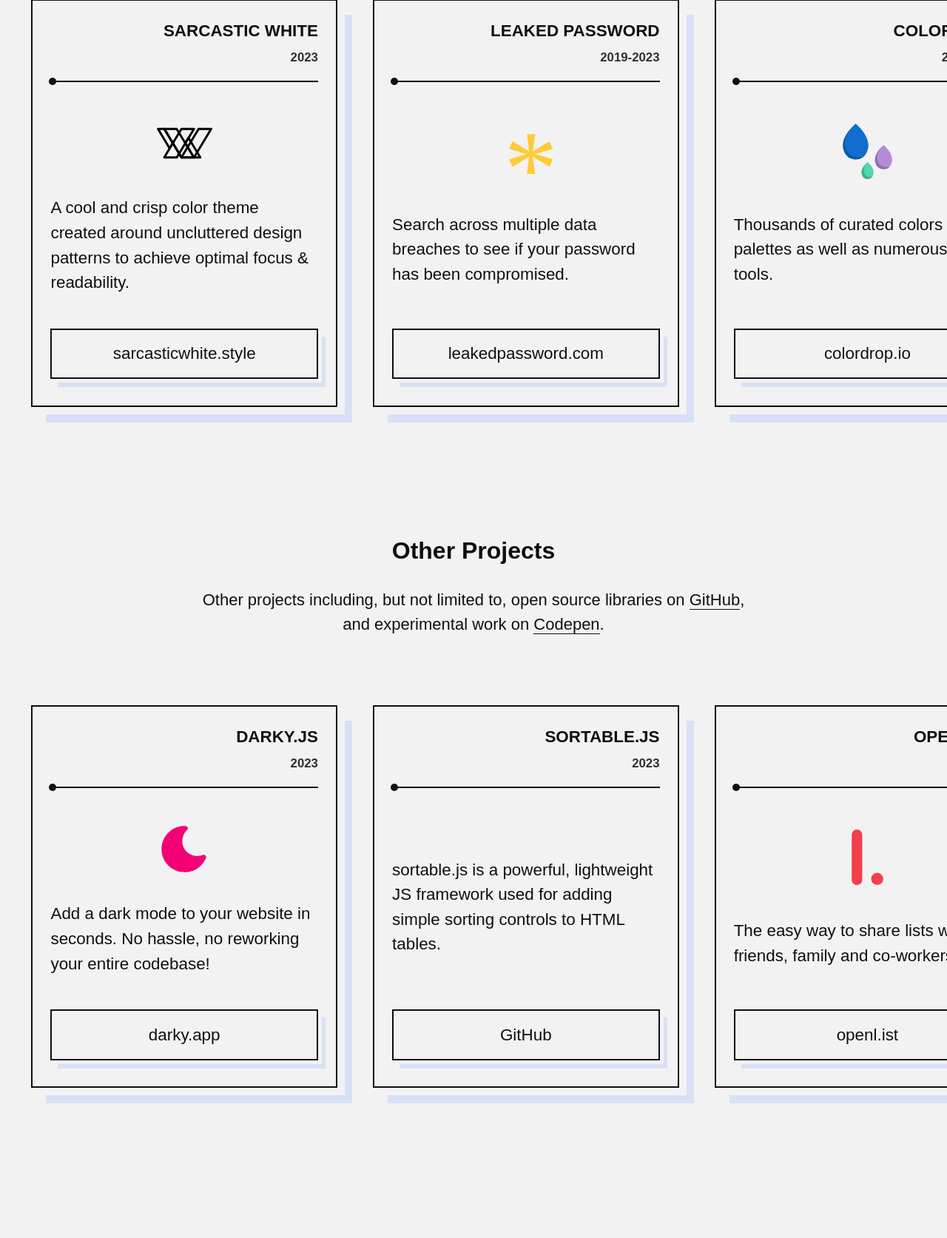
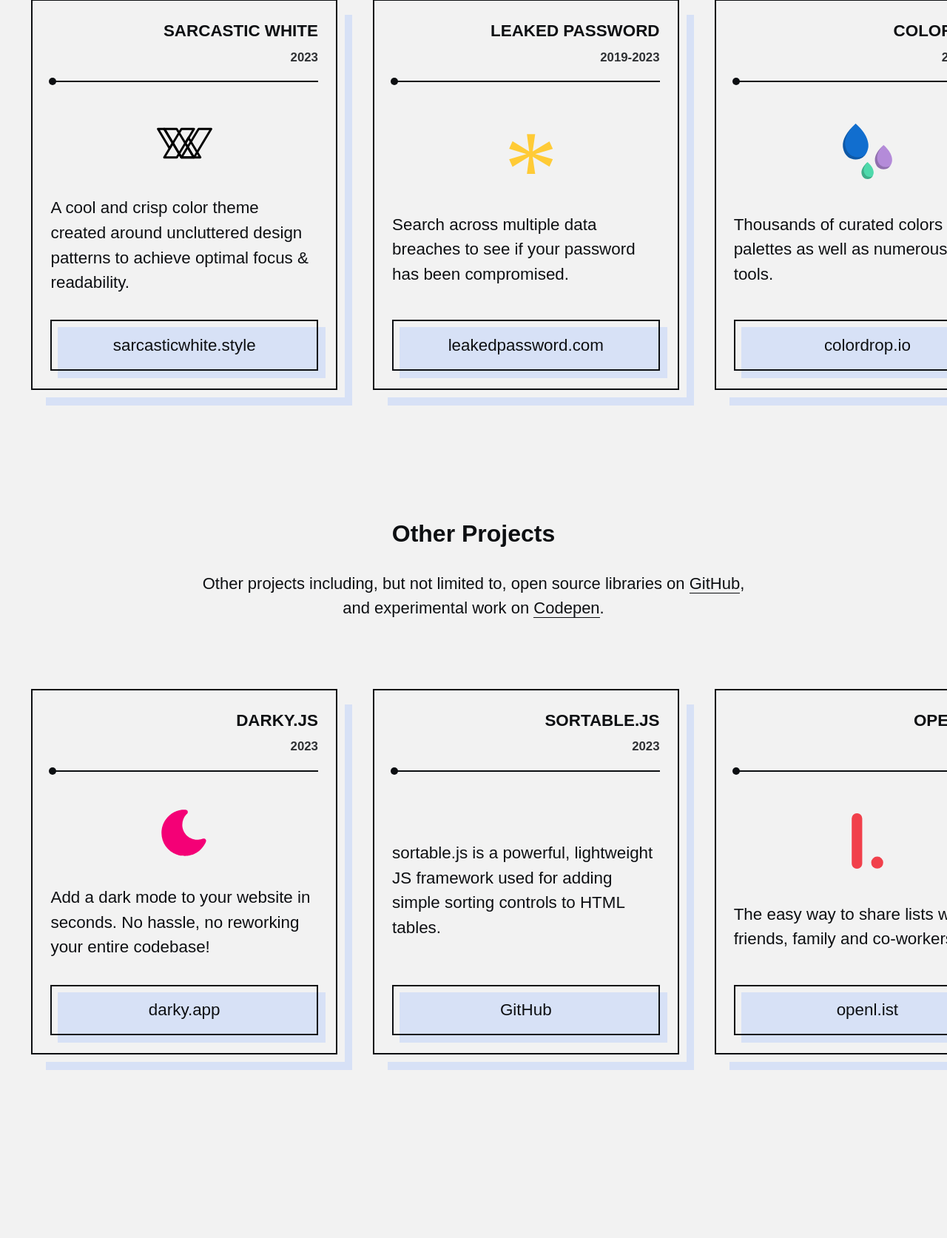
Before and after one commit to triss90/triss.dev, a PHP site: page /index.php in a window 1280 px wide. Shown: the part 1037-2710 px from the top of the page at 74% size. Run offline with PHP 8.4, Linux system fonts and the light colour scheme.

Commit message:
General UI updates

```diff
--- a/assets/css/app.css
+++ b/assets/css/app.css
@@ -766,35 +766,47 @@
 
 .button,
 .settings-button {
+  position: relative;
   background: #f2f2f2;
   color: #0d0f12;
   text-decoration: none;
-  border: 2px solid #0d0f12;
-  box-shadow: 10px 11px 0 0px #d7e1f6;
-  outline: 5px solid #f2f2f2;
-  padding: 0.7rem 1rem;
-  margin: 0.5rem 0;
   display: inline-block;
   text-align: center;
   transform: translate(0);
   transition: all 100ms ease-in-out;
-}
-.button:hover,
-.settings-button:hover {
-  transform: translate(5px, 5px);
-  box-shadow: 5px 6px 0 0px #d7e1f6;
-  outline: 0px solid #f2f2f2;
-}
-.button:hover:active,
-.settings-button:hover:active {
-  transform: translate(8px, 9px);
-  box-shadow: 2px 3px 0 0px #d7e1f6;
-  outline: 0px solid #f2f2f2;
+  z-index: 1;
 }
 .button.block,
 .settings-button.block {
   display: block;
-  padding: 0.7rem 0;
+}
+
+.button {
+  background: transparent;
+  border-bottom: 0;
+}
+.button:after {
+  content: "";
+  position: absolute;
+  width: 100%;
+  height: 100%;
+  background: #d7e1f6;
+  top: 10px;
+  left: 10px;
+  z-index: -1;
+  border-bottom: 0;
+  transition: all 0.3s cubic-bezier(0.26, 0.35, 0.14, 0.65);
+}
+.button:hover:after, .button:active:after, .button:focus:after {
+  top: 0px;
+  left: 0px;
+}
+.button .button-inner {
+  border: 2px solid #0d0f12;
+  display: block;
+  width: 100%;
+  height: 100%;
+  padding: 0.7rem 1rem;
 }
 
 .settings-button {
@@ -1122,6 +1134,9 @@
   margin-bottom: 1.5rem;
   font-family: "Asap", sans-serif;
 }
+.contact input[type=text]:focus, .contact input[type=email]:focus, .contact textarea:focus {
+  outline: 4px solid #5982db;
+}
 .contact input[type=submit], .contact input[type=reset] {
   display: inline-block;
   background: #0d0f12;
@@ -1132,8 +1147,6 @@
   margin: 0 1rem;
   cursor: pointer;
   border: 2px solid #0d0f12;
-  box-shadow: 10px 11px 0 0px #0d0f12;
-  outline: 5px solid #f2f2f2;
 }
 .contact input[type=submit]:hover, .contact input[type=reset]:hover {
   background: rgba(13, 15, 18, 0.85);
@@ -1153,8 +1166,6 @@
   background: #f2f2f2;
   color: #0d0f12;
   border: 2px solid #0d0f12;
-  box-shadow: 10px 11px 0 0px #d7e1f6;
-  outline: 5px solid #f2f2f2;
 }
 .contact input[type=reset]:hover {
   background: rgba(13, 15, 18, 0.05);
--- a/assets/css/darkmode.css
+++ b/assets/css/darkmode.css
@@ -41,24 +41,20 @@
 section#work .work-items .work-item,
 .card {
   background: #353537;
-  box-shadow: 5px 5px #28282a;
-  border: 2px solid #28282a;
+  box-shadow: 20px 21px 0 0px #4d596b;
+  border: none;
+  outline: 10px solid #0d0f12;
   color: #f2f2f2;
 }
 
 section#work .work-items .work-item .button {
   background: #0d0f12;
-  box-shadow: 5px 5px #28282a;
   border: 2px solid #28282a;
+  box-shadow: 0;
   color: #f2f2f2;
 }
-section#work .work-items .work-item .button:hover {
-  transform: translate(2px, 2px);
-  box-shadow: 3px 3px #28282a;
-}
-section#work .work-items .work-item .button:hover:active {
-  transform: translate(3px, 3px);
-  box-shadow: 0px 0px #28282a;
+section#work .work-items .work-item .button:after {
+  background: #181b21;
 }
 
 .sarcasticwhite path {
@@ -109,7 +105,14 @@
 .contact textarea {
   background: #353537 !important;
   color: #f2f2f2;
-  border-color: #353537;
+  border: 2px solid #0d0f12;
+  box-shadow: 10px 11px 0 0px #4d596b;
+  outline: 5px solid #0d0f12;
+}
+.contact input[type=text]:active,
+.contact input[type=email]:active,
+.contact textarea:active {
+  outline: 2px solid #5982db;
 }
 .contact input[type=text]::-moz-placeholder, .contact input[type=email]::-moz-placeholder, .contact textarea::-moz-placeholder {
   color: #f2f2f2;
@@ -306,4 +309,11 @@
 
 .radio-wrapper > [type=radio] + span::after {
   background: #f2f2f2 !important;
+}
+
+header.home {
+  position: relative;
+}
+header.home:before {
+  color: #f2f2f2;
 }/*# sourceMappingURL=darkmode.css.map */
--- a/contact/index.php
+++ b/contact/index.php
@@ -29,7 +29,7 @@
             <fieldset>
 
                 <label for="name">Name <span class="required">(required)</span></label>
-                <span><input type="text" name="your-name" value="" size="40" id="name" aria-label="Name" aria-required="true" aria-invalid="false" required placeholder="Your name here"></span>
+                <span><input type="text" name="your-name" value="" size="40" id="name" aria-label="Name" aria-required="true" aria-invalid="false" required placeholder="Your name here" ></span>
 
                 <label for="e-mail">Email address <span class="required">(required)</span></label>
                 <span><input type="email" name="your-email" value="" pattern="[a-z0-9._%+-]+@[a-z0-9.-]+\.[a-z]{2,}$" size="40" id="e-mail" aria-label="Email address" aria-required="true" aria-invalid="false" required placeholder="Your email here"></span>
@@ -41,7 +41,7 @@
 
             </fieldset>
 
-            <input type="submit" id="contactSubmit" disabled value="Send message">
+            <input type="submit" id="contactSubmit" value="Send message">
             <input type="reset" value="Clear contact form">
         </form>
         <br><br><br>
--- a/index.php
+++ b/index.php
@@ -46,7 +46,7 @@
                     </g>
                 </svg>
                 <p class="work-item-description">A cool and crisp color theme created around uncluttered design patterns to achieve optimal focus & readability.</p>
-                <a href="https://sarcasticwhite.style" target="_blank" rel="noopener" class="button block">sarcasticwhite.style</a>
+                <a href="https://sarcasticwhite.style" target="_blank" rel="noopener" class="button block"><span class="button-inner">sarcasticwhite.style</span></a>
             </div>
 
             <div class="work-item">
@@ -57,7 +57,7 @@
                     </text>
                 </svg>
                 <p class="work-item-description">Search across multiple data breaches to see if your password has been compromised.</p>
-                <a href="https://leakedpassword.com" target="_blank" rel="noopener" class="button block">leakedpassword.com</a>
+                <a href="https://leakedpassword.com" target="_blank" rel="noopener" class="button block"><span class="button-inner">leakedpassword.com</span></a>
             </div>
 
             <div class="work-item">
@@ -105,7 +105,7 @@
                     </g>
                 </svg>
                 <p class="work-item-description">Thousands of curated colors & palettes as well as numerous color tools.</p>
-                <a href="https://colordrop.io" target="_blank" rel="noopener" class="button block">colordrop.io</a>
+                <a href="https://colordrop.io" target="_blank" rel="noopener" class="button block"><span class="button-inner">colordrop.io</span></a>
             </div>
 
             <div class="work-item">
@@ -118,7 +118,7 @@
                   </g>
                 </svg>
                 <p class="work-item-description">Probably Denmark's best and cheapest LiteSpeed cPanel webhotel with daily backup</p>
-                <a href="https://cloudnet.dk" target="_blank" rel="noopener" class="button block">cloudnet.dk</a>
+                <a href="https://cloudnet.dk" target="_blank" rel="noopener" class="button block"><span class="button-inner">cloudnet.dk</span></a>
             </div>
 
             <div class="work-item">
@@ -131,7 +131,7 @@
                     </g>
                 </svg>
                 <p class="work-item-description">A collection of useful tools covering topics like web, network, design, security and many more.</p>
-                <a href="https://webbox.dev" target="_blank" rel="noopener" class="button block">webbox.dev</a>
+                <a href="https://webbox.dev" target="_blank" rel="noopener" class="button block"><span class="button-inner">webbox.dev</span></a>
             </div>
 
             <div class="work-item">
@@ -144,7 +144,7 @@
                   </g>
                 </svg>
                 <p class="work-item-description">Cloudservers A/S provides high performance cloudservers are perfect for everything from web-apps and development to large enterprise RDS environments.</p>
-                <a href="https://cloudservers.dk" target="_blank" rel="noopener" class="button block">cloudservers.dk</a>
+                <a href="https://cloudservers.dk" target="_blank" rel="noopener" class="button block"><span class="button-inner">cloudservers.dk</span></a>
             </div>
 
             <div class="work-item">
@@ -162,7 +162,7 @@
                     </g>
                 </svg>
                 <p class="work-item-description">The simple grid system based on Flexbox.</p>
-                <a href="https://gridder.io" target="_blank" rel="noopener" class="button block">gridder.io</a>
+                <a href="https://gridder.io" target="_blank" rel="noopener" class="button block"><span class="button-inner">gridder.io</span></a>
             </div>
 
         </div>
@@ -198,13 +198,13 @@
                     </g>
                 </svg>
                 <p class="work-item-description">Add a dark mode to your website in seconds. No hassle, no reworking your entire codebase!</p>
-                <a href="https://darky.app" target="_blank" rel="noopener" class="button block">darky.app</a>
+                <a href="https://darky.app" target="_blank" rel="noopener" class="button block"><span class="button-inner">darky.app</span></a>
             </div>
 
             <div class="work-item">
                 <h3 class="work-item-title">sortable.js<br><small>2023</small></h3>
                 <p class="work-item-description">sortable.js is a powerful, lightweight JS framework used for adding simple sorting controls to HTML tables.</p>
-                <a href="https://github.com/triss90/sortable.js" target="_blank" rel="noopener" class="button block">GitHub</a>
+                <a href="https://github.com/triss90/sortable.js" target="_blank" rel="noopener" class="button block"><span class="button-inner">GitHub</span></a>
             </div>
 
             <div class="work-item">
@@ -218,7 +218,7 @@
                     </g>
                 </svg>
                 <p class="work-item-description">The easy way to share lists width friends, family and co-workers.</p>
-                <a href="https://openl.ist" target="_blank" rel="noopener" class="button block">openl.ist</a>
+                <a href="https://openl.ist" target="_blank" rel="noopener" class="button block"><span class="button-inner">openl.ist</span></a>
             </div>
 
             <div class="work-item">
@@ -231,7 +231,7 @@
                     </g>
                 </svg>
                 <p class="work-item-description">The lightest WYSIWYG editor on the internet.</p>
-                <a href="https://muds.io" target="_blank" rel="noopener" class="button block">muds.io</a>
+                <a href="https://muds.io" target="_blank" rel="noopener" class="button block"><span class="button-inner">muds.io</span></a>
             </div>
 
             <div class="work-item">
@@ -259,7 +259,7 @@
                     </g>
                 </svg>
                 <p class="work-item-description">Notifications, share dialogs, subscription forms and popups.</p>
-                <a href="https://plaask.com" target="_blank" rel="noopener" class="button block">plaask.com</a>
+                <a href="https://plaask.com" target="_blank" rel="noopener" class="button block"><span class="button-inner">plaask.com</span></a>
             </div>
 
             <div class="work-item">
@@ -272,7 +272,7 @@
                   </g>
                 </svg>
                 <p class="work-item-description">The future of cloud services in cooporation with Microsoft, Google, Amazon and Dropbox, with more than 50 datacenters worldwide.</p>
-                <a href="https://cloudportal.dk" target="_blank" rel="noopener" class="button block">cloudportal.dk</a>
+                <a href="https://cloudportal.dk" target="_blank" rel="noopener" class="button block"><span class="button-inner">cloudportal.dk</span></a>
             </div>
 
             <div class="work-item">
@@ -305,13 +305,13 @@
                     </g>
                 </svg>
                 <p class="work-item-description">Free custom URL Shortener with analytics! Shortened URLs will never expire.</p>
-                <a href="https://yirra.net" target="_blank" rel="noopener" class="button block">yirra.net</a>
+                <a href="https://yirra.net" target="_blank" rel="noopener" class="button block"><span class="button-inner">yirra.net</span></a>
             </div>
 
             <div class="work-item">
                 <h3 class="work-item-title">Scutum<br><small>2021-2023</small></h3>
                 <p class="work-item-description"></p>scutum.pw allows you to encrypt and transfer passwords and other sensitive data via a one-time link
-                <a href="https://scutum.pw/" target="_blank" rel="noopener" class="button">scutum.pw</a>
+                <a href="https://scutum.pw/" target="_blank" rel="noopener" class="button">scutum.pw</span></a>
             </div>
 
             <div class="work-item">
@@ -321,115 +321,115 @@
                     <path stroke="#222" d="M148.216 98.2875V8.00001H100.048V76.3842H8.00003V8.00001H53.7214V59.9398" stroke-width="15"/>
                 </svg>
                 <p class="work-item-description">A reintepretaion of the browser's stylesheet</p>
-                <a href="https://html.digital" target="_blank" rel="noopener" class="button block">html.digital</a>
+                <a href="https://html.digital" target="_blank" rel="noopener" class="button block"><span class="button-inner">html.digital</span></a>
             </div>
 
             <div class="work-item">
                 <h3 class="work-item-title">dotbot<br><small>2019</small></h3>
                 <p class="work-item-description">A simple library that let's you create a randomised, dotted background-pattern on any given element on your website.</p>
-                <a href="https://github.com/triss90/dotbot" target="_blank" rel="noopener" class="button">GitHub</a>
+                <a href="https://github.com/triss90/dotbot" target="_blank" rel="noopener" class="button">GitHub</span></a>
             </div>
 
             <div class="work-item">
                 <h3 class="work-item-title">CSS Radio Buttons<br><small>2019</small></h3>
                 <p class="work-item-description">Elegant, pure CSS radio buttons.</p>
-                <a href="https://codepen.io/triss90/pen/XNEdRe" target="_blank" rel="noopener" class="button block">CodePen</a>
+                <a href="https://codepen.io/triss90/pen/XNEdRe" target="_blank" rel="noopener" class="button block"><span class="button-inner">CodePen</span></a>
             </div>
 
             <div class="work-item">
                 <h3 class="work-item-title">Ditte's Dilemma<br><small>2019</small></h3>
                 <p class="work-item-description">A blog about overcoming obstacles and living an alternative life, marked by chronic pain.</p>
-                <a href="https://dittesdilemma.dk" target="_blank" rel="noopener" class="button block">dittesdilemma.dk</a>
+                <a href="https://dittesdilemma.dk" target="_blank" rel="noopener" class="button block"><span class="button-inner">dittesdilemma.dk</span></a>
             </div>
 
             <div class="work-item">
                 <h3 class="work-item-title">Cut And Move<br><small>2021</small></h3>
                 <p class="work-item-description">Jeg kører ud til virksomheder med min mobile frisørsalon. Medarbejderen booker via mit system og afregner direkte hos mig.</p>
-                <a href="https://cutandmove.dk/" target="_blank" rel="noopener" class="button block">cutandmove.dk</a>
+                <a href="https://cutandmove.dk/" target="_blank" rel="noopener" class="button block"><span class="button-inner">cutandmove.dk</span></a>
             </div>
 
             <div class="work-item">
                 <h3 class="work-item-title">WordBoss<br><small>2021</small></h3>
                 <p class="work-item-description">WordBoss is an owner-run company for professional translations and language services. In their role as translation specialists, they have been a reliable business partner for more than 20 years.</p>
-                <a href="https://wordboss.de" target="_blank" rel="noopener" class="button block">wordboss.de</a>
+                <a href="https://wordboss.de" target="_blank" rel="noopener" class="button block"><span class="button-inner">wordboss.de</span></a>
             </div>
 
             <div class="work-item">
                 <h3 class="work-item-title">Terminal Portfolio<br><small>2019</small></h3>
                 <p class="work-item-description">A Javascript powered terminal portfolio. Navigate the portfolio using commands.</p>
-                <a href="https://codepen.io/triss90/pen/ZZmbVx" target="_blank" rel="noopener" class="button block">CodePen</a>
+                <a href="https://codepen.io/triss90/pen/ZZmbVx" target="_blank" rel="noopener" class="button block"><span class="button-inner">CodePen</span></a>
             </div>
 
             <div class="work-item">
                 <h3 class="work-item-title">Compressionbear<br><small>2019</small></h3>
                 <p class="work-item-description">Make your images ready for the internet by compressing them by up to 90%, all without loosing quality.</p>
-                <a href="https://compressionbear.com" target="_blank" rel="noopener" class="button block">compressionbear.com</a>
+                <a href="https://compressionbear.com" target="_blank" rel="noopener" class="button block"><span class="button-inner">compressionbear.com</span></a>
             </div>
 
             <div class="work-item">
                 <h3 class="work-item-title">Flat Icons<br><small>2015</small></h3>
                 <p class="work-item-description">Make your design process a breeze with these 68 carefully crafted icons.</p>
-                <a href="https://www.iconfinder.com/iconsets/flaticons-1" target="_blank" rel="noopener" class="button block">IconFinder</a>
+                <a href="https://www.iconfinder.com/iconsets/flaticons-1" target="_blank" rel="noopener" class="button block"><span class="button-inner">IconFinder</span></a>
             </div>
 
             <div class="work-item">
                 <h3 class="work-item-title">CSS Hover Effects<br><small>2015-2019</small></h3>
                 <p class="work-item-description">A compilation of css hover effects ranging from rotate effects to bounce effects and many more.</p>
-                <a href="https://github.com/triss90/hover-effects" target="_blank" rel="noopener" class="button block">GitHub</a>
+                <a href="https://github.com/triss90/hover-effects" target="_blank" rel="noopener" class="button block"><span class="button-inner">GitHub</span></a>
             </div>
 
             <div class="work-item">
                 <h3 class="work-item-title">Mrkdwn<br><small>2019</small></h3>
                 <p class="work-item-description">Mrkdwn is a free and open-source reference guide that explains how to use Markdown, the simple and easy-to-use markup language you can use to format virtually any document.</p>
-                <a href="https://mrkdwn.net" target="_blank" rel="noopener" class="button block">mrkdwn.net</a>
+                <a href="https://mrkdwn.net" target="_blank" rel="noopener" class="button block"><span class="button-inner">mrkdwn.net</span></a>
             </div>
 
             <div class="work-item">
                 <h3 class="work-item-title">Sticky Navigation<br><small>2018</small></h3>
                 <p class="work-item-description">A navigation example that sticks when the user has scrolled to a certain point.</p>
-                <a href="https://codepen.io/triss90/pen/adb63fdc530050cd75f6b26b0f4cb573" target="_blank" rel="noopener" class="button block">CodePen</a>
+                <a href="https://codepen.io/triss90/pen/adb63fdc530050cd75f6b26b0f4cb573" target="_blank" rel="noopener" class="button block"><span class="button-inner">CodePen</span></a>
             </div>
 
             <div class="work-item">
                 <h3 class="work-item-title">Masonry<br><small>2015-2019</small></h3>
                 <p class="work-item-description">A lightweight, responsive Masonry grid framework.</p>
-                <a href="https://github.com/triss90/masonry" target="_blank" rel="noopener" class="button block">GitHub</a>
+                <a href="https://github.com/triss90/masonry" target="_blank" rel="noopener" class="button block"><span class="button-inner">GitHub</span></a>
             </div>
 
             <div class="work-item">
                 <h3 class="work-item-title">sceletus.css<br><small>2015-2019</small></h3>
                 <p class="work-item-description">A simple, lightweight, responsive css-framework inspired by bootstrap, pure, skeleton and foundation.</p>
-                <a href="https://github.com/triss90/sceletus.css" target="_blank" rel="noopener" class="button block">GitHub</a>
+                <a href="https://github.com/triss90/sceletus.css" target="_blank" rel="noopener" class="button block"><span class="button-inner">GitHub</span></a>
             </div>
 
             <div class="work-item">
                 <h3 class="work-item-title">Food Icons<br><small>2017</small></h3>
                 <p class="work-item-description">Designing a food app? Make your design process a breeze with these carefully crafted icons. The collection includes 12 uniquely designed food icons.</p>
-                <a href="https://gum.co/iewNgu" target="_blank" rel="noopener" class="button block">Gumroad</a>
+                <a href="https://gum.co/iewNgu" target="_blank" rel="noopener" class="button block"><span class="button-inner">Gumroad</span></a>
             </div>
 
             <div class="work-item">
                 <h3 class="work-item-title">PC123<br><small>2019-<?php echo date("Y"); ?></small></h3>
                 <p class="work-item-description">A Teamviewer remote control website, that lets users download and start a Teamviewer session quickly and smoothly.</p>
-                <a href="http://pc123.dk/" target="_blank" rel="noopener" class="button block">pc123.dk</a>
+                <a href="http://pc123.dk/" target="_blank" rel="noopener" class="button block"><span class="button-inner">pc123.dk</span></a>
             </div>
 
             <div class="work-item">
                 <h3 class="work-item-title">CSS line numbers<br><small>2019</small></h3>
                 <p class="work-item-description">Pure CSS line numbers, made with "counter-reset" and "counter-increment".</p>
-                <a href="https://codepen.io/triss90/pen/bZaQYJ" target="_blank" rel="noopener" class="button block">CodePen</a>
+                <a href="https://codepen.io/triss90/pen/bZaQYJ" target="_blank" rel="noopener" class="button block"><span class="button-inner">CodePen</span></a>
             </div>
 
             <div class="work-item">
                 <h3 class="work-item-title">Simplistic Dialog<br><small>2019</small></h3>
                 <p class="work-item-description">A simple, yet powerful jQuery modal.</p>
-                <a href="https://codepen.io/triss90/pen/gMwRXQ" target="_blank" rel="noopener" class="button block">CodePen</a>
+                <a href="https://codepen.io/triss90/pen/gMwRXQ" target="_blank" rel="noopener" class="button block"><span class="button-inner">CodePen</span></a>
             </div>
 
             <div class="work-item">
                 <h3 class="work-item-title">Wireframe UI Kit<br><small>2017</small></h3>
                 <p class="work-item-description">Impress your clients with uniquely designed user-flows and wireframing UX elements. You'll receive 30 unique elements!</p>
-                <a href="https://gumroad.com/l/gfVN" target="_blank" rel="noopener" class="button block">Gumroad</a>
+                <a href="https://gumroad.com/l/gfVN" target="_blank" rel="noopener" class="button block"><span class="button-inner">Gumroad</span></a>
             </div>
 
         </div>
@@ -461,6 +461,7 @@
 </main>
 
 <script>
+    // Load posts
     function loadJSON(callback) {
 
         var xobj = new XMLHttpRequest();
@@ -474,6 +475,7 @@
         xobj.send(null);
     }
 
+    // Populate posts
     function init() {
 
         var postsList = document.getElementById('postsList');
@@ -507,6 +509,7 @@
         });
     }
 
+    //
     function ready(fn) {
         if (document.attachEvent ? document.readyState === "complete" : document.readyState !== "loading"){
             fn();
@@ -515,10 +518,9 @@
             init();
         }
     }
-
     ready();
 
-    // Scroll highlighted
+    // Scroll highlighted projects
     document.addEventListener('DOMContentLoaded', function () {
         const ele = document.getElementById('scroll-highlighted');
         ele.style.cursor = 'grab';
@@ -556,7 +558,7 @@
         ele.addEventListener('mousedown', mouseDownHandler);
     });
 
-    // Scroll other
+    // Scroll other projects
     document.addEventListener('DOMContentLoaded', function () {
         const ele = document.getElementById('scroll-other');
         ele.style.cursor = 'grab';
```
Also changed, not shown: assets/css/_component_button.scss (+48 -15 lines), assets/css/_component_contact.scss (+7 -4 lines), assets/css/darkmode.scss (+21 -11 lines), 2 other files.
